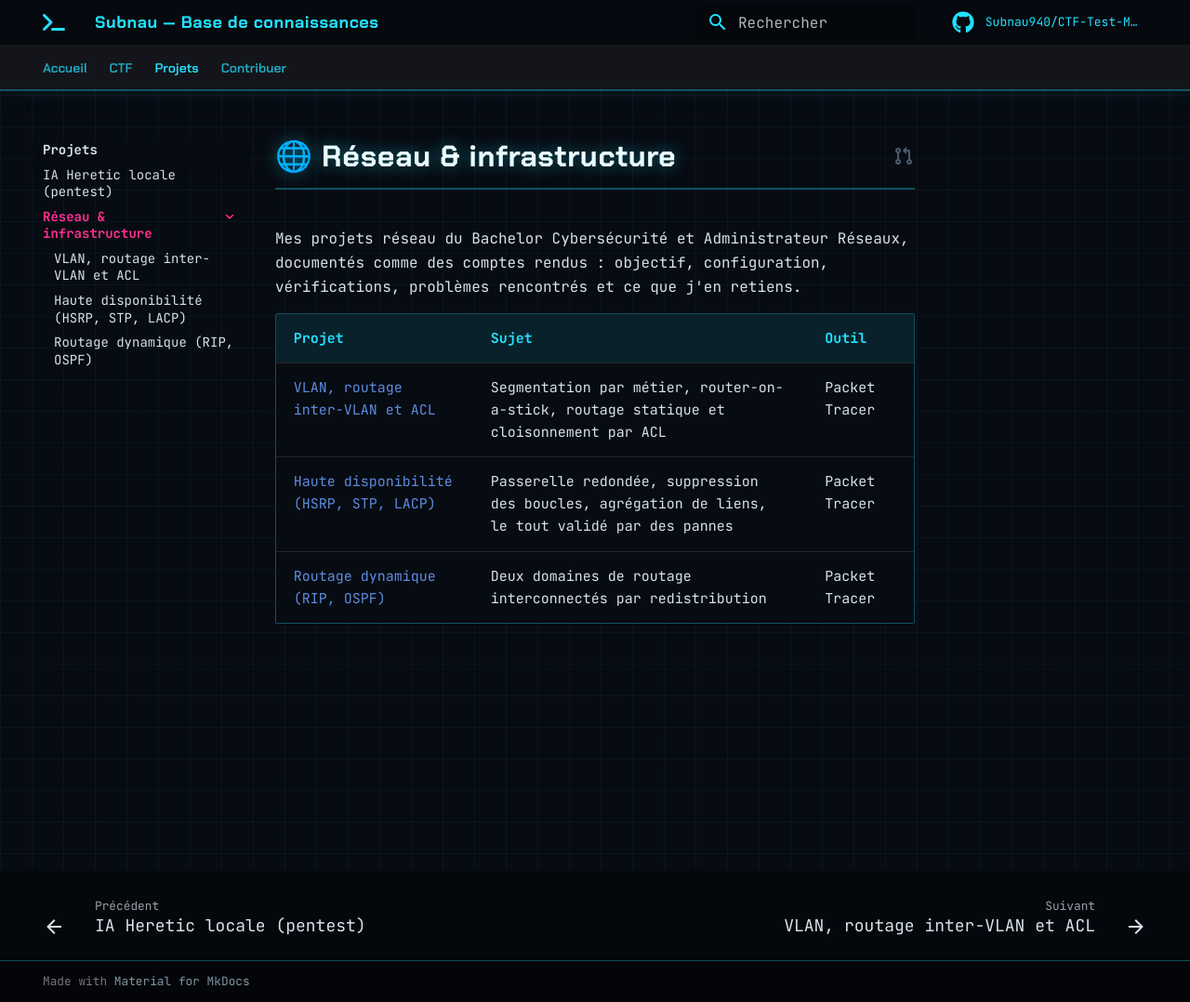
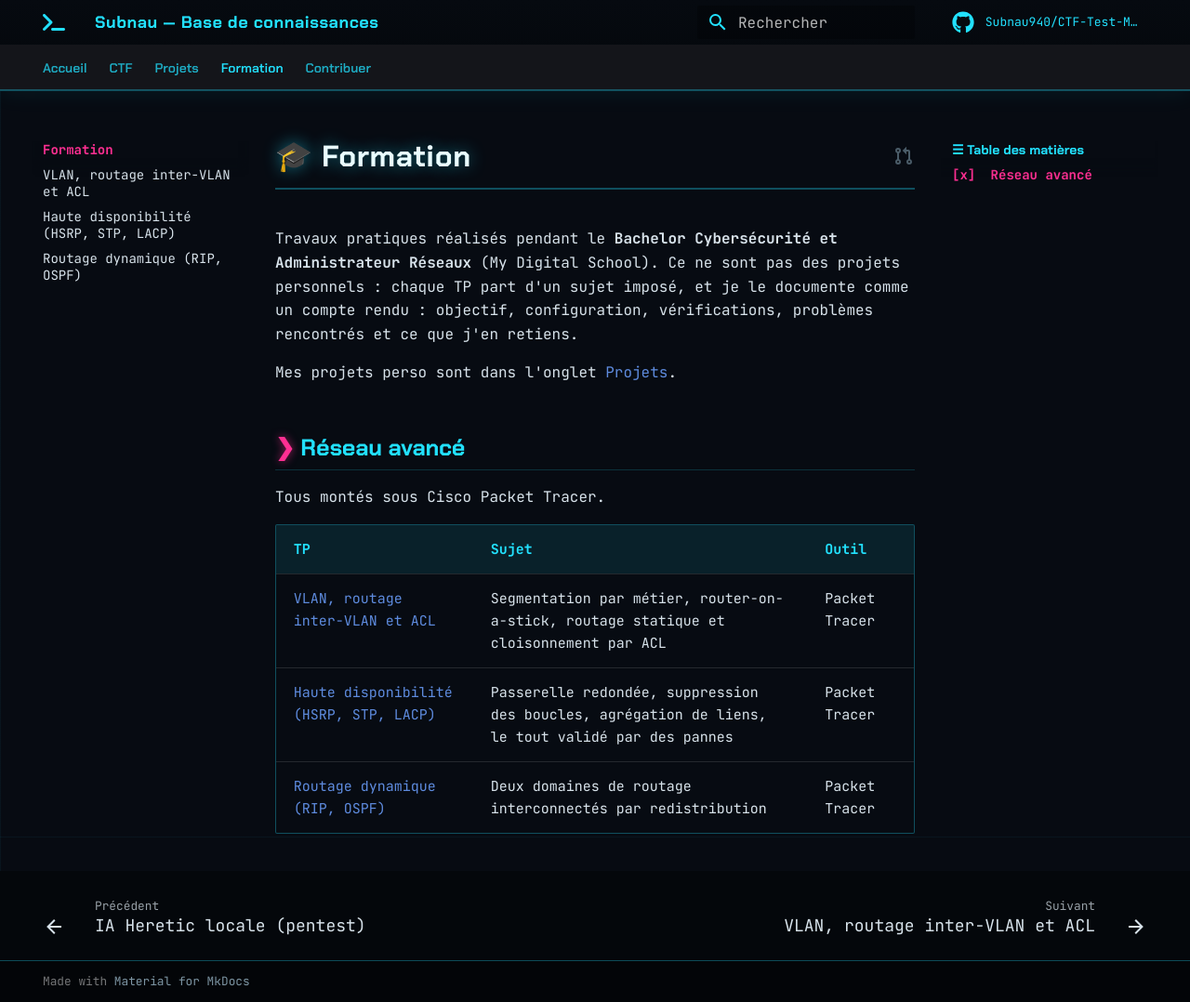
Before and after one commit to Subnau940/CTF-Test-MkDocs, an MkDocs documentation site: the page built from docs/formation/index.md, in a window 1280 px wide and 1078 px high. Shown: the whole window at 93% size. Built offline with MkDocs 1.6.1 and Material for MkDocs 9.7.7, drawn with Linux system fonts in a browser that asks for light colours; comment, search, counter and statistics services are not loaded.

Commit message:
Séparer Projets (perso) et Formation (TP du Bachelor) en deux onglets
Co-Authored-By: Claude Sonnet 5.5 <noreply@anthropic.com>
Claude-Session: https://claude.ai/code/session_01GvQks3jE4PJRYH7PgABgyT

```diff
--- a/docs/projets/reseau/index.md
+++ b/docs/formation/index.md
@@ -1,12 +1,18 @@
 ---
-title: Réseau & infrastructure
+title: Formation
 ---
 
-# 🌐 Réseau & infrastructure
+# 🎓 Formation
 
-Mes projets réseau du Bachelor Cybersécurité et Administrateur Réseaux, documentés comme des comptes rendus : objectif, configuration, vérifications, problèmes rencontrés et ce que j'en retiens.
+Travaux pratiques réalisés pendant le **Bachelor Cybersécurité et Administrateur Réseaux** (My Digital School). Ce ne sont pas des projets personnels : chaque TP part d'un sujet imposé, et je le documente comme un compte rendu : objectif, configuration, vérifications, problèmes rencontrés et ce que j'en retiens.
 
-| Projet | Sujet | Outil |
+Mes projets perso sont dans l'onglet [Projets](../projets/index.md).
+
+## Réseau avancé
+
+Tous montés sous Cisco Packet Tracer.
+
+| TP | Sujet | Outil |
 | :--- | :--- | :--- |
 | [VLAN, routage inter-VLAN et ACL](vlan-routage-acl.md) | Segmentation par métier, router-on-a-stick, routage statique et cloisonnement par ACL | Packet Tracer |
 | [Haute disponibilité (HSRP, STP, LACP)](haute-disponibilite.md) | Passerelle redondée, suppression des boucles, agrégation de liens, le tout validé par des pannes | Packet Tracer |
--- a/mkdocs.yml
+++ b/mkdocs.yml
@@ -112,9 +112,9 @@ nav:
   - Projets:
       - projets/index.md
       - IA Heretic locale (pentest): projets/ia-heretic.md
-      - Réseau & infrastructure:
-          - projets/reseau/index.md
-          - VLAN, routage inter-VLAN et ACL: projets/reseau/vlan-routage-acl.md
-          - Haute disponibilité (HSRP, STP, LACP): projets/reseau/haute-disponibilite.md
-          - Routage dynamique (RIP, OSPF): projets/reseau/routage-dynamique.md
+  - Formation:
+      - formation/index.md
+      - VLAN, routage inter-VLAN et ACL: formation/vlan-routage-acl.md
+      - Haute disponibilité (HSRP, STP, LACP): formation/haute-disponibilite.md
+      - Routage dynamique (RIP, OSPF): formation/routage-dynamique.md
   - Contribuer: contributing.md
```
Also changed, not shown: docs/contributing.md (+1 -1 lines), docs/index.md (+10 -2 lines), docs/projets/index.md (+2 -10 lines), docs/formation/haute-disponibilite.md (renamed from docs/projets/reseau/haute-disponibilite.md), docs/formation/routage-dynamique.md (renamed from docs/projets/reseau/routage-dynamique.md), docs/formation/vlan-routage-acl.md (renamed from docs/projets/reseau/vlan-routage-acl.md).
